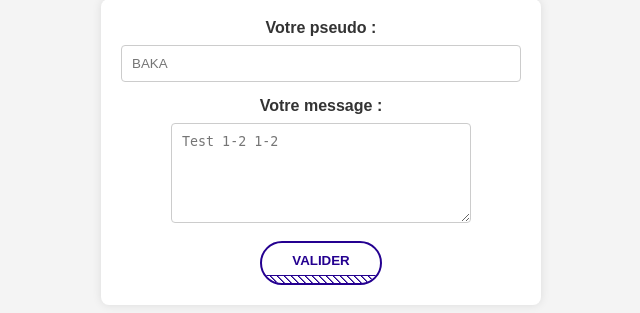
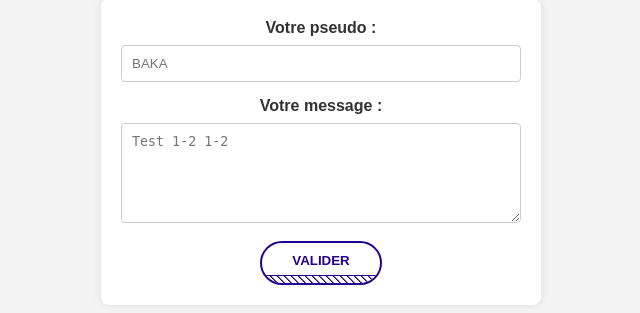
Before and after one commit to Subdij/Guest-Book, a PHP site: page / in a window 1280 px wide. Shown: the part 229-542 px from the top of the page, without its empty margins (319-959 px from the left). Run offline with PHP 8.4, Linux system fonts and the light colour scheme.

Commit message:
size message

```diff
--- a/style.css
+++ b/style.css
@@ -81,9 +81,9 @@ footer {
 }
 
 #message {
-    max-width: 300px;
-    min-width: 300px;
-    max-height: 400px;
+    max-width: 400px;
+    min-width: 400px;
+    max-height: 200px;
     display: block;
     margin: 0 auto;
     min-height: 100px;
```
